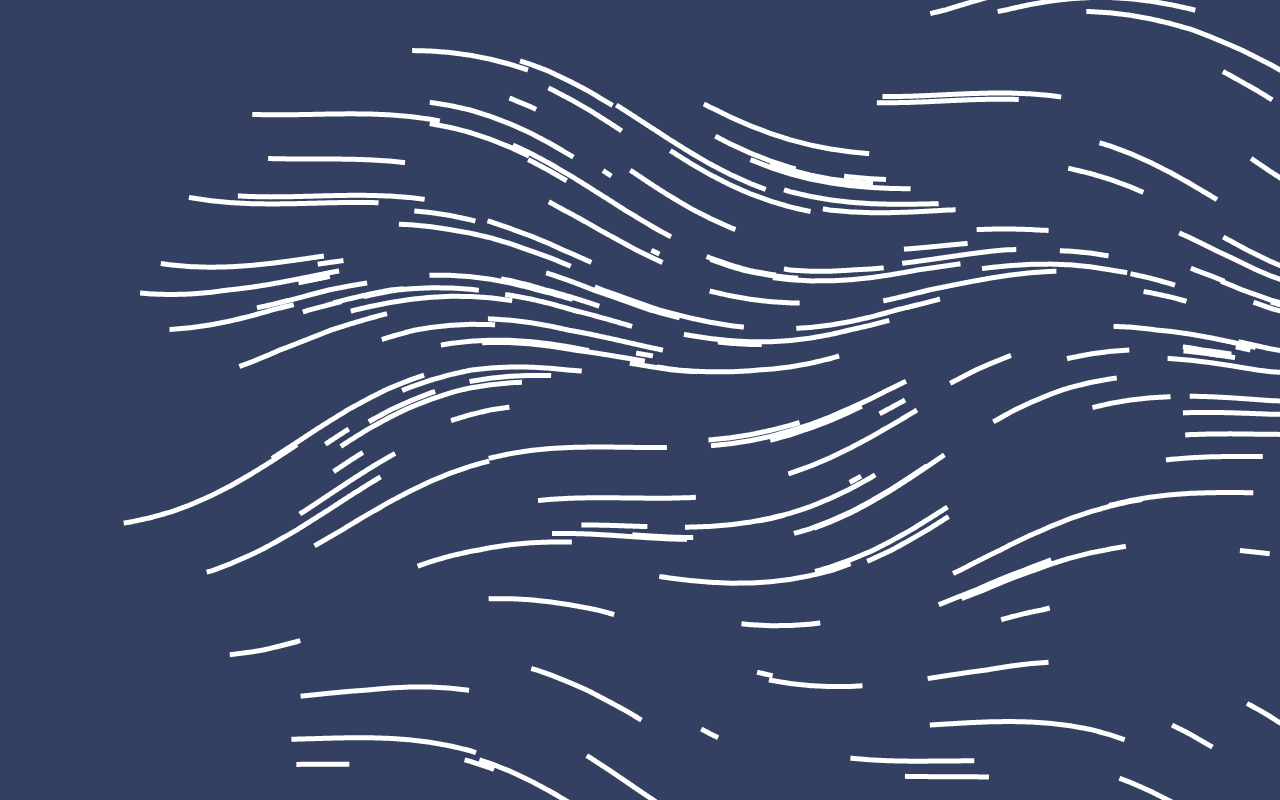
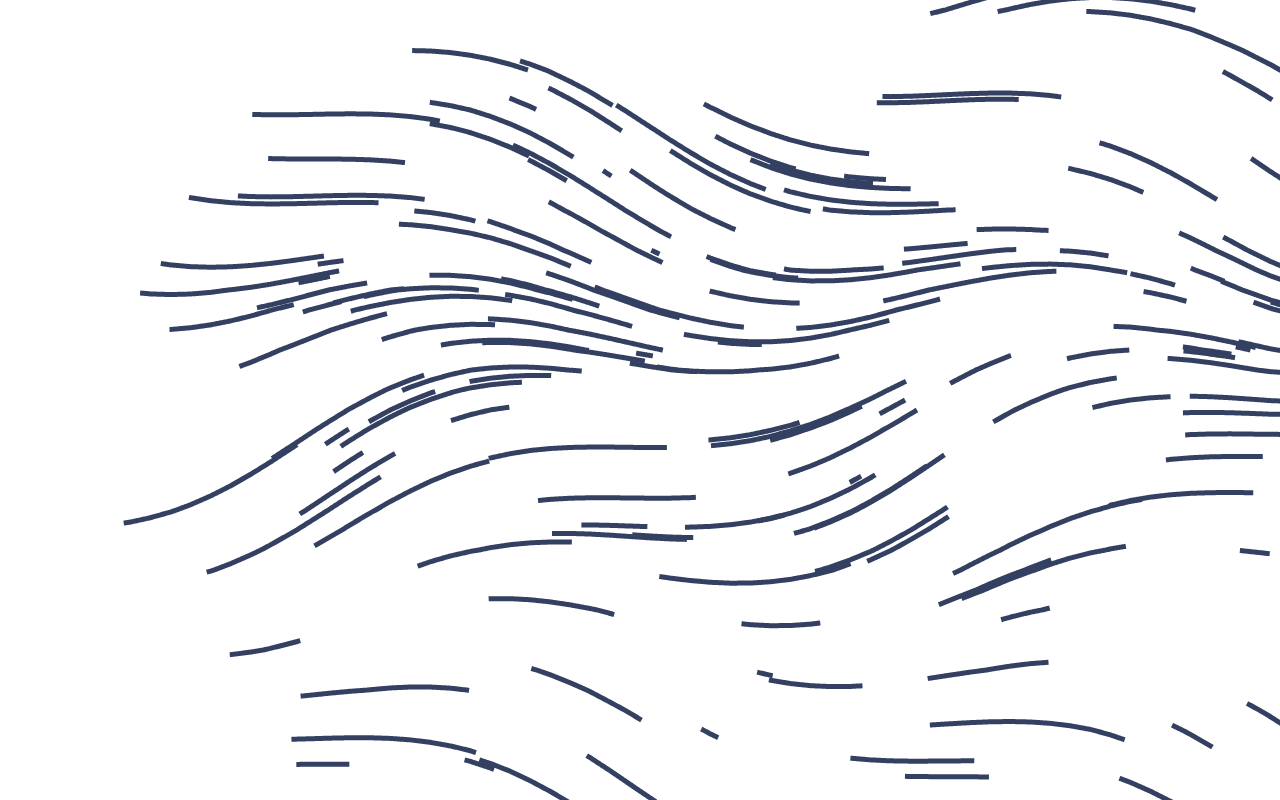
Before and after one commit to benjaminhr/headache, a plain HTML site: page index.html in a window 1280 px wide. Drawn offline with Linux system fonts and the light colour scheme.

```diff
--- a/main.css
+++ b/main.css
@@ -5,6 +5,7 @@ body {
 }
 canvas {
   position: absolute;
-  background-color: #344061;
+  /* background-color: #344061; */
+  background-color: white;
   transition: background-color 1s ease;
 }
--- a/main.js
+++ b/main.js
@@ -4,7 +4,7 @@ canvas.width = window.innerWidth;
 canvas.height = window.innerHeight;
 
 context.fillStyle = "white";
-context.strokeStyle = "white";
+context.strokeStyle = "#344061";
 context.lineWidth = 5;
 
 class Particle {
```
Also changed, not shown: example.png.
